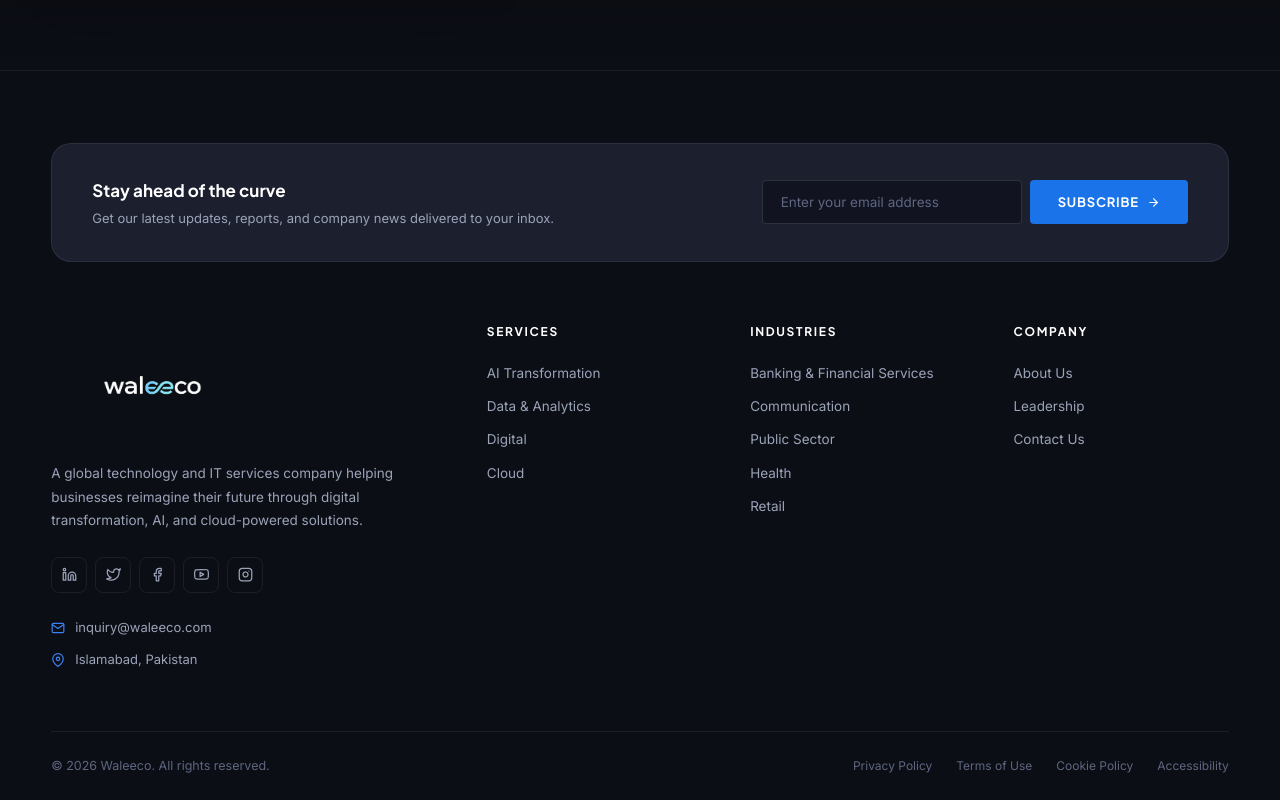
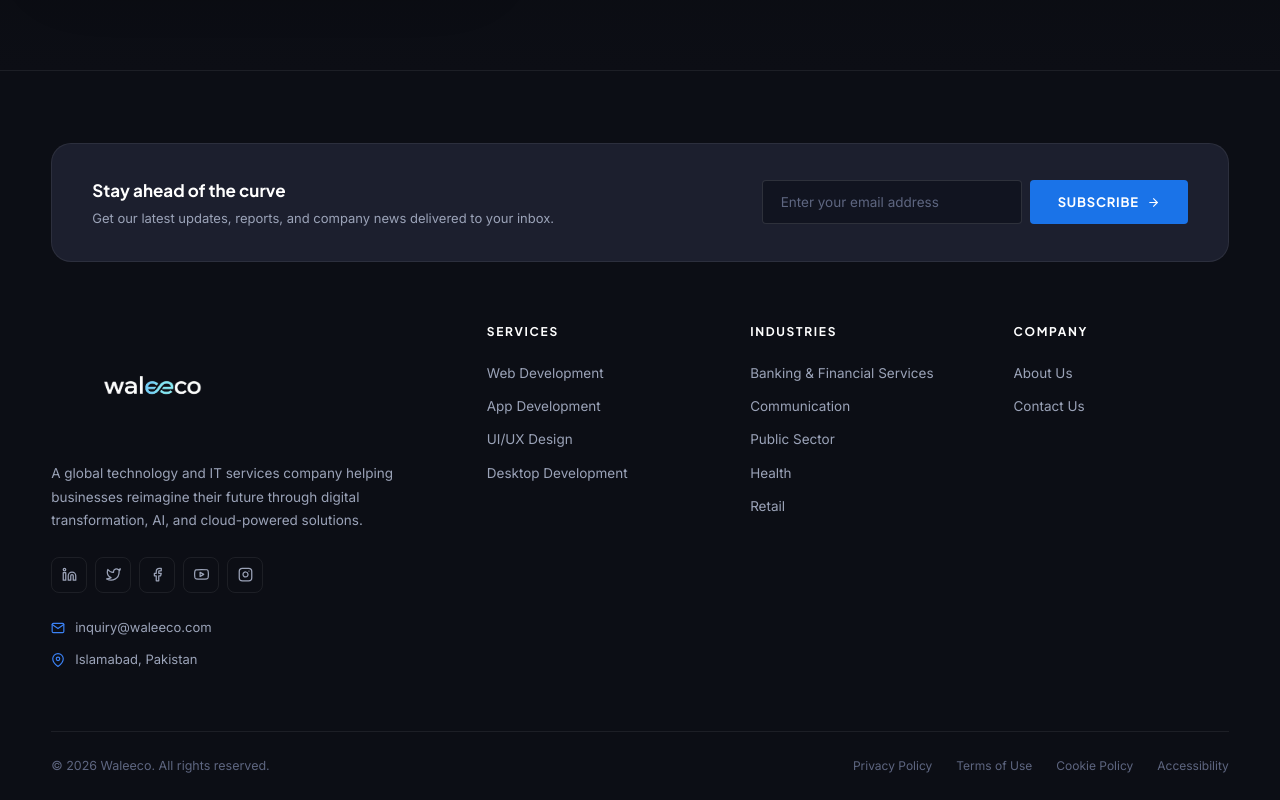
Before and after one commit to AbdullahAfzalRaja90/Waleeco, a React (Vite) app: page /contact in a window 1280 px wide. Shown: the part 1294-2094 px from the top of the page. Built offline with nearby package versions, Linux system fonts and the light colour scheme.

Commit message:
change: footer services chnaged to header services and site data numbers changed

```diff
--- a/src/components/Footer.jsx
+++ b/src/components/Footer.jsx
@@ -7,12 +7,12 @@ import {
 const footerCols = [
   {
     title: 'Services',
-    links: [
-      { label: 'AI Transformation', href: '/services/ai-transformation' },
-      { label: 'Data & Analytics',  href: '/services/data' },
-      { label: 'Digital',           href: '/services/digital' },
-      { label: 'Cloud',             href: '/services/cloud' },
-    ],
+     links: [
+          { label: 'Web Development', href: '/services/web-development'},
+          { label: 'App Development', href: '/services/app-development'},
+          { label: 'UI/UX Design', href: '/services/ui-ux-design' },
+          { label: 'Desktop Development', href: '/services/desktop-development' },
+        ],
   },
   {
     title: 'Industries',
@@ -28,7 +28,6 @@ const footerCols = [
     title: 'Company',
     links: [
       { label: 'About Us',            href: '/about' },
-      { label: 'Leadership',          href: '/about' },
       { label: 'Contact Us',          href: '/contact' },
     ],
   },
--- a/src/data/siteData.js
+++ b/src/data/siteData.js
@@ -255,10 +255,9 @@ export const industries = [
       { title: 'Data, AI & Integration', desc: 'Unlock the power of data-driven decision-making and seamless integration with our solid, end-to-end data management expertise.' },
     ],
     stats: [
-      { number: '1200+', label: 'Global banking clients' },
-      { number: '25+', label: 'Certified consultants and engineers on banking technology' },
-      { number: '30', label: 'Years of experience in transforming banks' },
-      { number: '150+', label: 'Million customers bank on the systems implemented by us' },
+      { number: '2+', label: 'Global banking clients' },
+      { number: '3+', label: 'Certified consultants and engineers on banking technology' },
+      { number: '3', label: 'Years of experience in transforming banks' },
     ],
     color: '#0ea5e9',
   },
```
